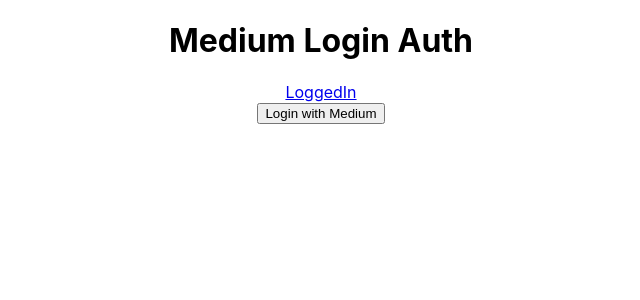
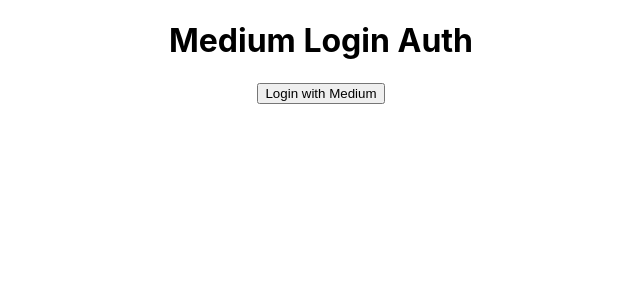
Before and after one commit to ShubhamGanmote/mediumAuth, a React (Create React App) app: page / in a window 1280 px wide. Shown: the top 300 px of the page, without its empty margins (319-959 px from the left). Built offline with nearby package versions, Linux system fonts and the light colour scheme.

Commit message:
removing logged in menu

```diff
--- a/src/App.js
+++ b/src/App.js
@@ -14,7 +14,6 @@
             <BrowserRouter>
                 <div className="App">
                     <h1>Medium Login Auth</h1>
-                    <Link to="/loggedIn">LoggedIn</Link>
                     <Auth />
                     <Switch>
                         <Route
```
